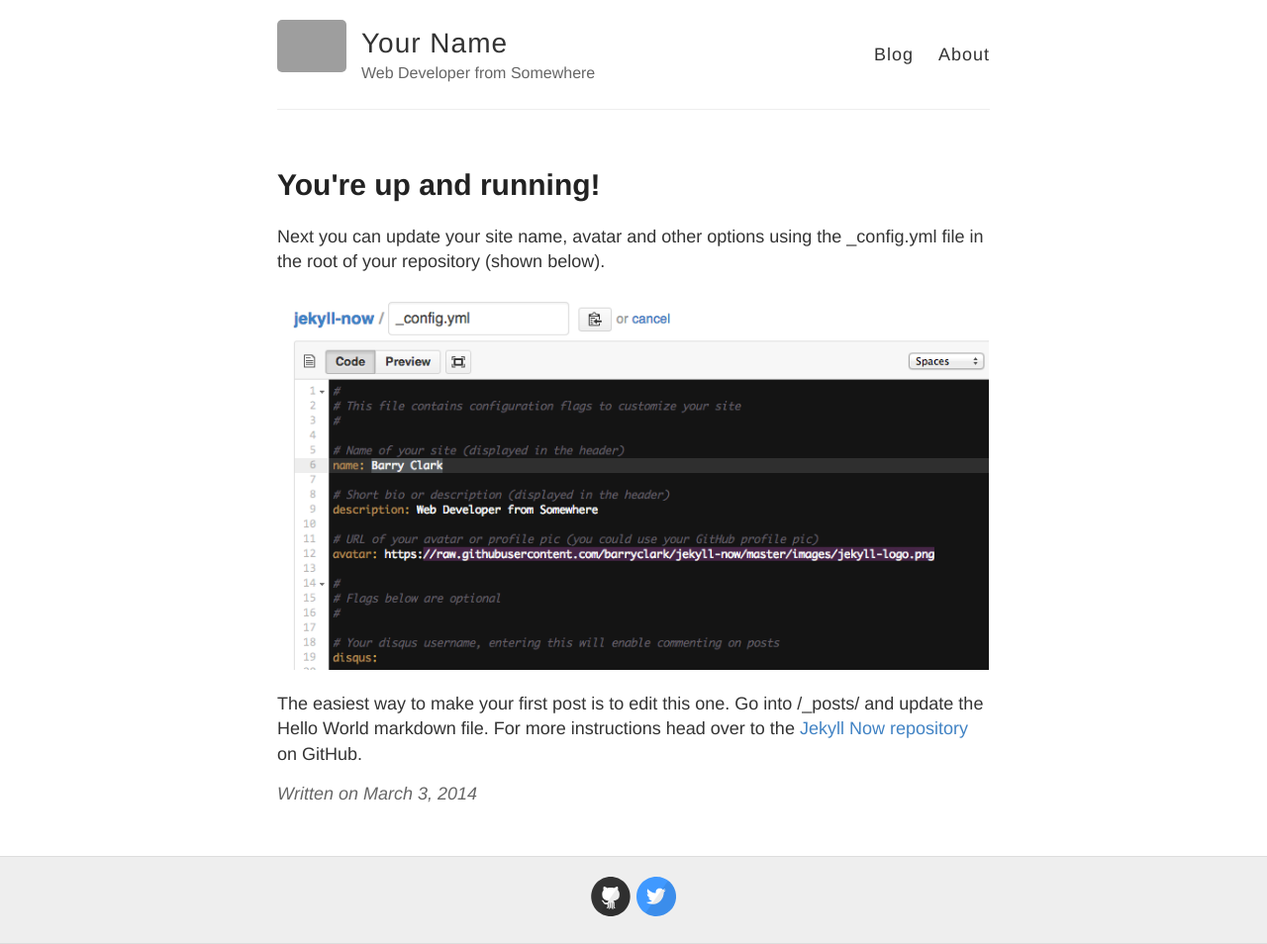
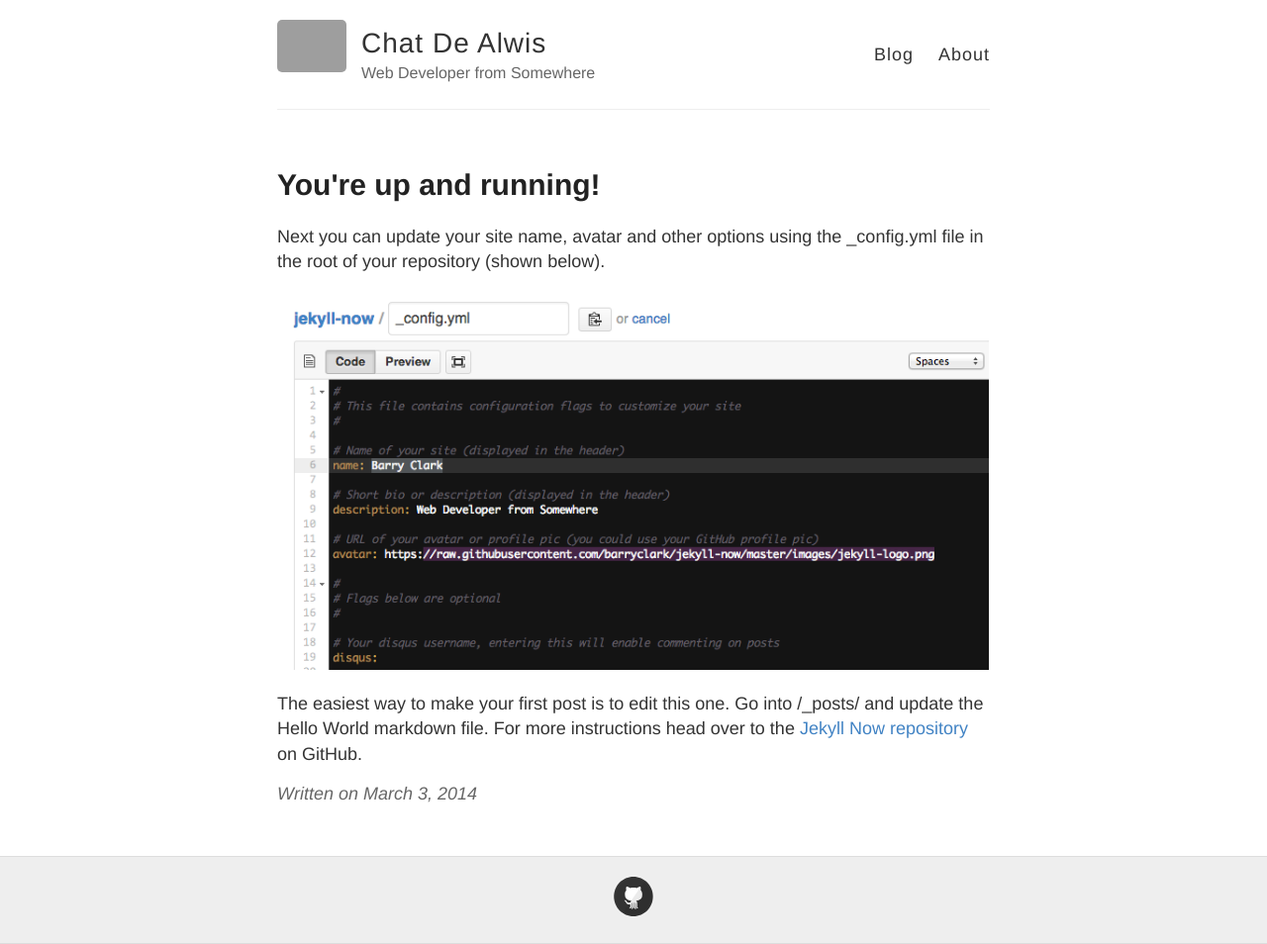
Before and after one commit to chatdealwis/chatdealwis.github.io, a Jekyll site: the page built from _posts/2014-3-3-Hello-World.md, in a window 1280 px wide. Shown: the whole page at 99% size. Built offline with Jekyll 4.4.1, drawn with Linux system fonts in a browser that asks for light colours; some of the changed lines change nothing that is shown; grey boxes are pictures that could not be loaded.

Commit message:
Update _config.yml
first update name and stuff

```diff
--- a/_config.yml
+++ b/_config.yml
@@ -3,7 +3,7 @@
 #
 
 # Name of your site (displayed in the header)
-name: Your Name
+name: Chat De Alwis
 
 # Short bio or description (displayed in the header)
 description: Web Developer from Somewhere
@@ -21,12 +21,12 @@
   email:
   facebook:
   flickr:
-  github: barryclark/jekyll-now
+  github: chatdealwis
   instagram:
   linkedin:
   pinterest:
   rss: # just type anything here for a working RSS icon
-  twitter: jekyllrb
+  twitter:
   stackoverflow: # your stackoverflow profile, e.g. "users/50476/bart-kiers"
   youtube: # channel/<your_long_string> or user/<user-name>
   googleplus: # anything in your profile username that comes after plus.google.com/
@@ -41,7 +41,7 @@
 
 # Your website URL (e.g. http://barryclark.github.io or http://www.barryclark.co)
 # Used for Sitemap.xml and your RSS feed
-url:
+url: https://chatdealwis.github.io/
 
 # If you're hosting your site at a Project repository on GitHub pages
 # (http://yourusername.github.io/repository-name)
```
